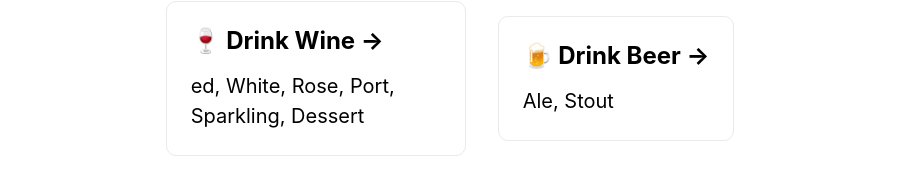
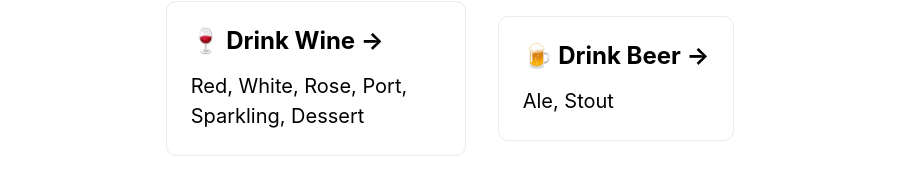
Before and after one commit to jiseung-kang/wine.vercel.com, a Next.js app: page / in a window 1280 px wide. Shown: the part 440-621 px from the top of the page, without its empty margins (190-1090 px from the left). Built offline with nearby package versions, Linux system fonts and the light colour scheme.

Commit message:
✏️ Fix typo

```diff
--- a/src/pages/index.tsx
+++ b/src/pages/index.tsx
@@ -22,7 +22,7 @@ const Home: NextPage = () => {
 				<div className={styles.grid}>
 					<a href="wines" className={styles.card}>
 						<h2>🍷 Drink Wine &rarr;</h2>
-						<p>ed, White, Rose, Port, Sparkling, Dessert</p>
+						<p>Red, White, Rose, Port, Sparkling, Dessert</p>
 					</a>
 
 					<a href="beers" className={styles.card}>
```
